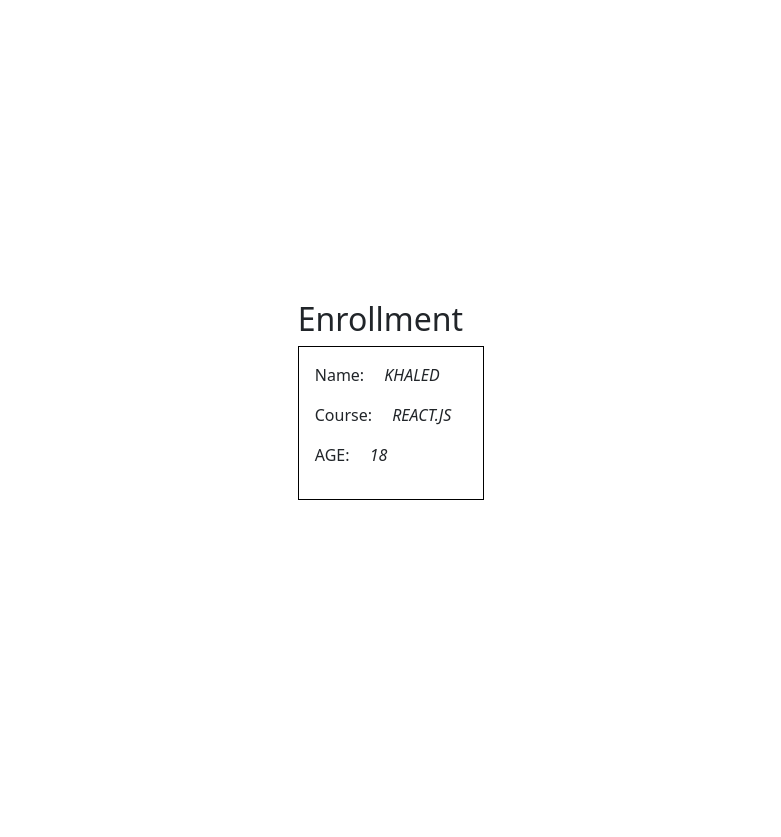
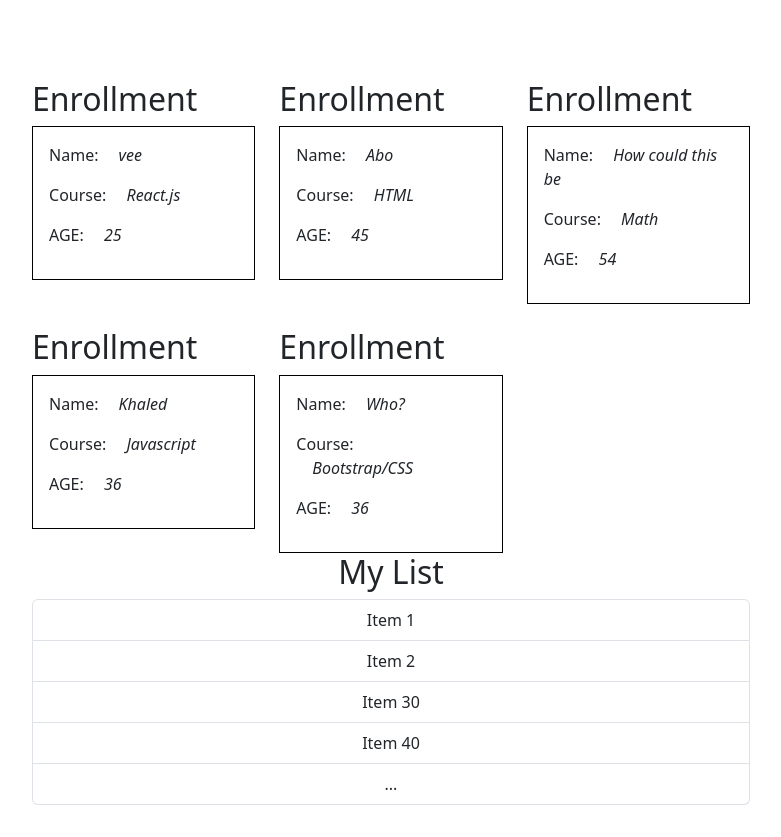
Before and after one commit to abdlghany/Status200, a React (Vite) app in the folder Stage3/vite/Vite-React-Project/: page / in a window 1280 px wide. Shown: the whole page, without its empty margins (249-1030 px from the left). Before the commit the page ends 800 px from the top, so only its background shows below. Built offline with nearby package versions, Linux system fonts and the light colour scheme.

Commit message:
wip in class

```diff
--- a/Stage3/vite/Vite-React-Project/src/App.tsx
+++ b/Stage3/vite/Vite-React-Project/src/App.tsx
@@ -1,10 +1,14 @@
 import './App.css'
-import RevisionEnrollment from './components/RevisionEnrollment'
+import Page from './components/Page'
+import RevisionListGroup from './components/List/RevisionListGroup'
 
-
+const myList = ["Item 1", "Item 2", "Item 30", "Item 40", "..."];
 function App() {
   return (
-    <RevisionEnrollment/>
+    <>
+      <Page/>
+      <RevisionListGroup name="My List" ListItems={myList}/>
+    </>
   )
 }
 
--- /dev/null
+++ b/Stage3/vite/Vite-React-Project/src/components/List/RevisionListGroup.tsx
@@ -0,0 +1,19 @@
+import RevisionListItem from "./RevisionListItem"
+interface properties {
+    name?: string,
+    ListItems?: string[]
+
+}
+export default function RevisionListGroup({name, ListItems}:properties){
+
+    return(
+        <>
+            <h2>{name}</h2>
+            <ul className="list-group">
+                {ListItems?.map(
+                    (element) => <RevisionListItem value={element}/>
+                )}
+            </ul>
+        </>
+    )
+}
--- /dev/null
+++ b/Stage3/vite/Vite-React-Project/src/components/List/RevisionListItem.tsx
@@ -0,0 +1,11 @@
+interface properties {
+    value?: string
+}
+export default function RevisionListItem({value}:properties){
+
+    return(
+        <>
+        <li className="list-group-item">{value}</li>
+        </>
+    )
+}
--- /dev/null
+++ b/Stage3/vite/Vite-React-Project/src/components/Page.tsx
@@ -0,0 +1,31 @@
+import RevisionEnrollment from './RevisionEnrollment';
+export default function Page(){
+    const names = ["vee", "Khaled", "Abo", "Who?", "How could this be"];
+    const ages = [25,36,45,36, 54];
+    const courses = ["React.js", "Javascript", "HTML", "Bootstrap/CSS", "Math"];
+    return (
+        <>
+            <div className='row'>
+                {
+                    names.map((name, index) =>
+                        index % 2 === 0 ? (
+                            <div className='col'>
+                                <RevisionEnrollment
+                                    EnrollerName={names[index]}
+                                    EnrollerAge={ages[index]}
+                                    EnrollerCourse={courses[index]} />
+                                {names[index + 1] && (
+                                    <RevisionEnrollment
+                                        EnrollerName={names[index + 1]}
+                                        EnrollerAge={ages[index + 1]}
+                                        EnrollerCourse={courses[index + 1]} />
+                                )}
+                            </div>
+                        ) : null
+                    )
+                }
+            </div>
+        </>
+    );
+
+}
--- a/Stage3/vite/Vite-React-Project/src/components/RevisionEnrollment.tsx
+++ b/Stage3/vite/Vite-React-Project/src/components/RevisionEnrollment.tsx
@@ -1,11 +1,17 @@
-function RevisionEnrollment() {
+interface properties {
+    EnrollerName: string,
+    EnrollerCourse?: string,
+    EnrollerAge?: number
+}
+
+function RevisionEnrollment(props:properties) {
       return (
         <>
-            <h2 className="text-start">Enrollment</h2>
+            <h2 className="text-start mt-5">Enrollment</h2>
             <div className="border-1 border-black border p-3 text-start">
-                <p>Name: <span className="fst-italic">KHALED</span></p>
-                <p>Course: <span className="fst-italic">REACT.JS</span></p>
-                <p>AGE: <span className="fst-italic">18</span></p>
+                <p>Name: <span className="fst-italic">{props.EnrollerName}</span></p>
+                <p>Course: <span className="fst-italic">{props.EnrollerCourse}</span></p>
+                <p>AGE: <span className="fst-italic">{props.EnrollerAge}</span></p>
             </div>
         </>
     );
```
